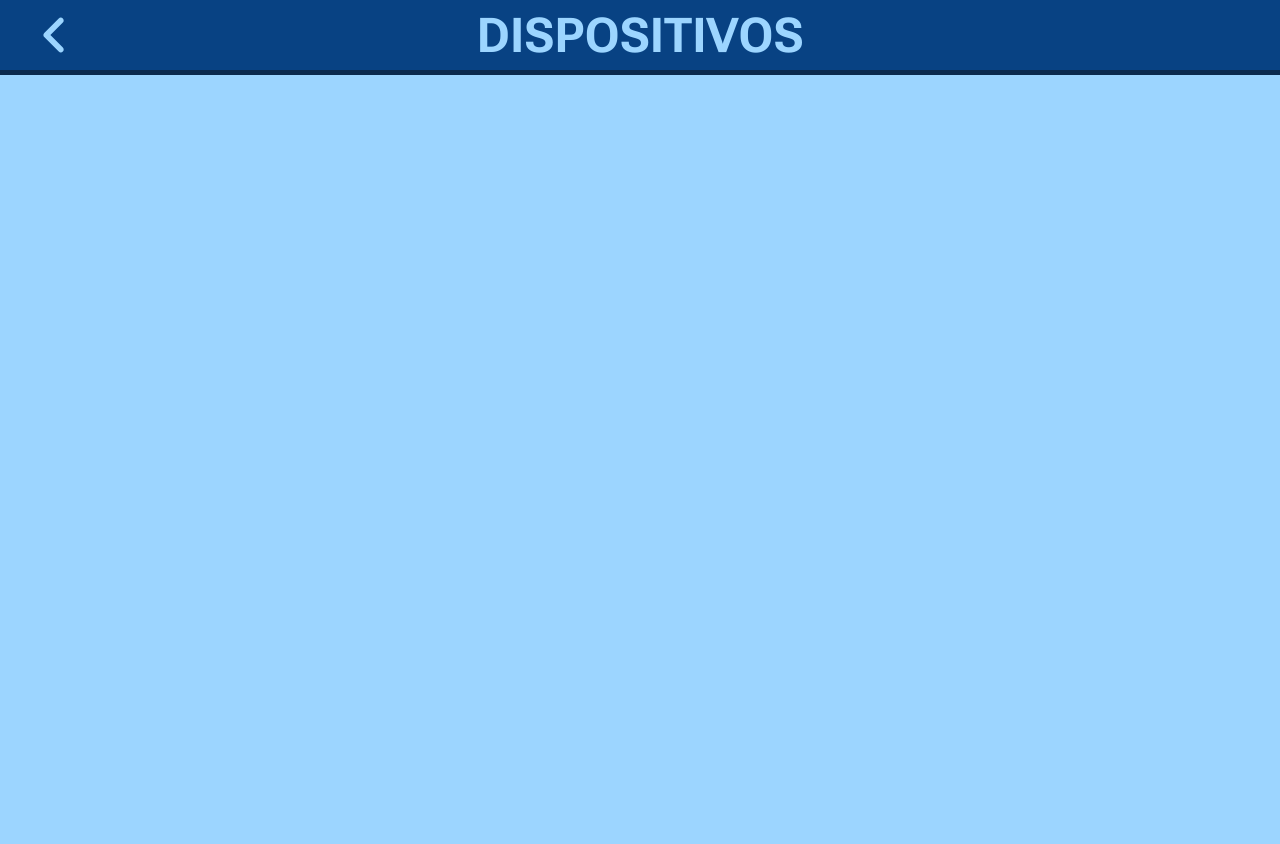
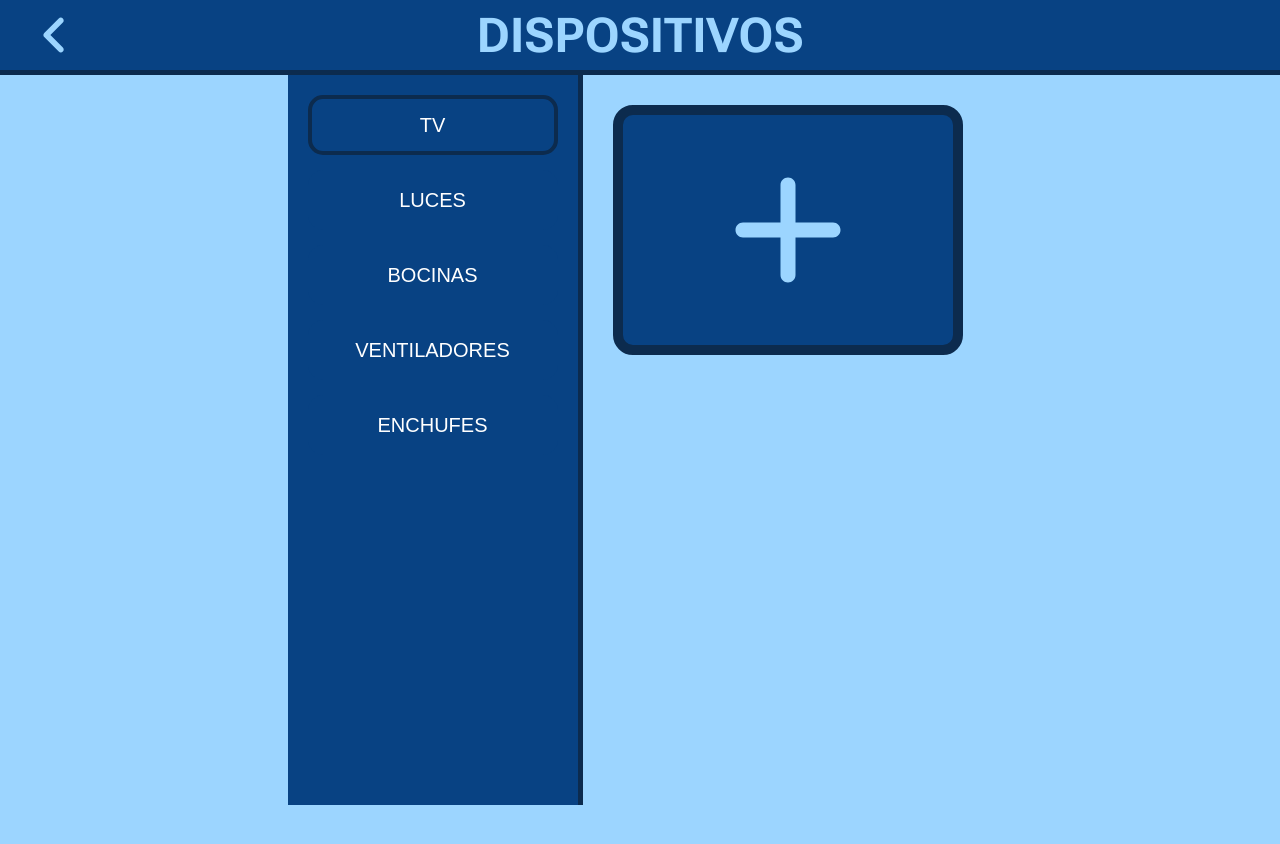
Before and after one commit to Bryan05U/Proyecto-TPA_2026, a React (Vite) app: page /dispositivos in a window 1280 px wide. Built offline with nearby package versions, Linux system fonts and the light colour scheme.

Commit message:
Implementando barra lateral en dispositivos

```diff
--- a/src/interfaces/Dispositivos.tsx
+++ b/src/interfaces/Dispositivos.tsx
@@ -1,15 +1,292 @@
-import Boton from "../components/Boton"
-import Header from "../components/Header"
-import "../styles/Layout.css";
+import {
+  useEffect,
+  useState
+} from "react";
+
+import Header from "../components/Header";
+import Boton from "../components/Boton";
+
+import CardDispositivo from
+"../components/CardDispositivo";
+
+import FormularioDispositivo from
+"../components/FormularioDispositivo";
+
+import { DispositivoComun }
+from "../domain/DispositivoComun";
+
+import { DispositivoFactory }
+from "../factory/DispositivoFactory";
+
+import IconoAnadir from
+"../assets/Botones/Logo_Añadir.svg?react";
+
+import "../styles/Dispositivos.css";
 
 function Dispositivos() {
+
+  const categorias = [
+    "tv",
+    "luces",
+    "bocinas",
+    "ventiladores",
+    "enchufes"
+  ];
+
+  const [
+    categoriaSeleccionada,
+
+    setCategoriaSeleccionada
+
+  ] = useState("tv");
+
+  const [
+    dispositivos,
+
+    setDispositivos
+
+  ] = useState<DispositivoComun[]>(() => {
+
+    const data =
+      localStorage.getItem(
+        "dispositivos"
+      );
+
+    if (!data) return [];
+
+    return JSON.parse(data).map(
+      (d: any) =>
+        DispositivoComun.fromJSON(d)
+    );
+  });
+
+  const [
+    mostrarFormulario,
+
+    setMostrarFormulario
+
+  ] = useState(false);
+
+  useEffect(() => {
+
+    localStorage.setItem(
+      "dispositivos",
+      JSON.stringify(dispositivos)
+    );
+
+  }, [dispositivos]);
+
+  const agregarDispositivo = (
+    nombre: string
+  ) => {
+
+    const nuevo =
+      DispositivoFactory.crear(
+        nombre,
+        categoriaSeleccionada
+      );
+
+    setDispositivos([
+      ...dispositivos,
+      nuevo
+    ]);
+
+    setMostrarFormulario(false);
+  };
+
+  const toggleDispositivo = (
+    index: number
+  ) => {
+
+    const copia =
+      [...dispositivos];
+
+    copia[index].toggle();
+
+    setDispositivos(copia);
+  };
+
+  const eliminarDispositivo = (
+    index: number
+  ) => {
+
+    const confirmar =
+      confirm(
+        "¿Eliminar dispositivo?"
+      );
+
+    if (!confirmar) return;
+
+    const copia =
+      [...dispositivos];
+
+    copia.splice(index, 1);
+
+    setDispositivos(copia);
+  };
+
+  const editarDispositivo = (
+    index: number
+  ) => {
+
+    const nuevoNombre =
+      prompt(
+        "Nuevo nombre"
+      );
+
+    if (!nuevoNombre) return;
+
+    const copia =
+      [...dispositivos];
+
+    copia[index].cambiarNombre(
+      nuevoNombre
+    );
+
+    setDispositivos(copia);
+  };
+
+  const dispositivosFiltrados =
+    dispositivos.filter(
+      d =>
+        d.tipo ===
+        categoriaSeleccionada
+    );
+
   return (
+
     <div className="layout">
-      <Header titulo="DISPOSITIVOS">
 
-      </Header>
+      <Header
+        titulo="DISPOSITIVOS"
+      />
+
+      <div className="dispositivos-layout">
+
+        {/* SIDEBAR */}
+
+        <div className="sidebar">
+
+          {categorias.map(
+            categoria => (
+
+            <button
+
+              key={categoria}
+
+              className={
+                categoria ===
+                categoriaSeleccionada
+
+                ? "categoria activa"
+
+                : "categoria"
+              }
+
+              onClick={() =>
+                setCategoriaSeleccionada(
+                  categoria
+                )
+              }
+
+            >
+
+              {categoria.toUpperCase()}
+
+            </button>
+          ))}
+
+        </div>
+
+        {/* CONTENIDO */}
+
+        <div className="contenido-dispositivos">
+
+          {dispositivosFiltrados.map(
+            (
+              dispositivo,
+              index
+            ) => (
+
+            <CardDispositivo
+
+              key={index}
+
+              dispositivo={
+                dispositivo
+              }
+
+              onToggle={() =>
+                toggleDispositivo(
+                  dispositivos.indexOf(
+                    dispositivo
+                  )
+                )
+              }
+
+              onEditar={() =>
+                editarDispositivo(
+                  dispositivos.indexOf(
+                    dispositivo
+                  )
+                )
+              }
+
+              onEliminar={() =>
+                eliminarDispositivo(
+                  dispositivos.indexOf(
+                    dispositivo
+                  )
+                )
+              }
+
+            />
+          ))}
+
+          <Boton
+
+            nombre=""
+
+            icono={
+              <IconoAnadir />
+            }
+
+            onClick={() =>
+              setMostrarFormulario(
+                true
+              )
+            }
+
+            classNameExtra="
+              boton-seguridad
+              boton-anadir
+            "
+          />
+
+        </div>
+
+      </div>
+
+      {mostrarFormulario && (
+
+        <FormularioDispositivo
+
+          onCrear={
+            agregarDispositivo
+          }
+
+          onCerrar={() =>
+            setMostrarFormulario(
+              false
+            )
+          }
+
+        />
+
+      )}
+
     </div>
-  )
+  );
 }
 
-export default Dispositivos
+export default Dispositivos;
--- /dev/null
+++ b/src/styles/Dispositivos.css
@@ -0,0 +1,72 @@
+.dispositivos-layout {
+
+  display: flex;
+
+  height: calc(
+    100vh - 70px
+  );
+}
+
+/* SIDEBAR */
+
+.sidebar {
+
+  width: 250px;
+
+  background-color:
+    var(--color-fondo-oscuro);
+
+  border-right: 5px solid
+    var(--color-borde);
+
+  display: flex;
+
+  flex-direction: column;
+
+  padding: 20px;
+
+  gap: 15px;
+}
+
+.categoria {
+
+  height: 60px;
+
+  border: none;
+
+  border-radius: 15px;
+
+  background-color:
+    var(--color-botones);
+
+  color: white;
+
+  font-size: 20px;
+
+  cursor: pointer;
+}
+
+.categoria.activa {
+
+  border: 4px solid
+    var(--color-borde);
+}
+
+/* CONTENIDO */
+
+.contenido-dispositivos {
+
+  flex: 1;
+
+  padding: 30px;
+
+  display: flex;
+
+  flex-wrap: wrap;
+
+  gap: 30px;
+
+  align-content: flex-start;
+
+  overflow-y: auto;
+}
```
